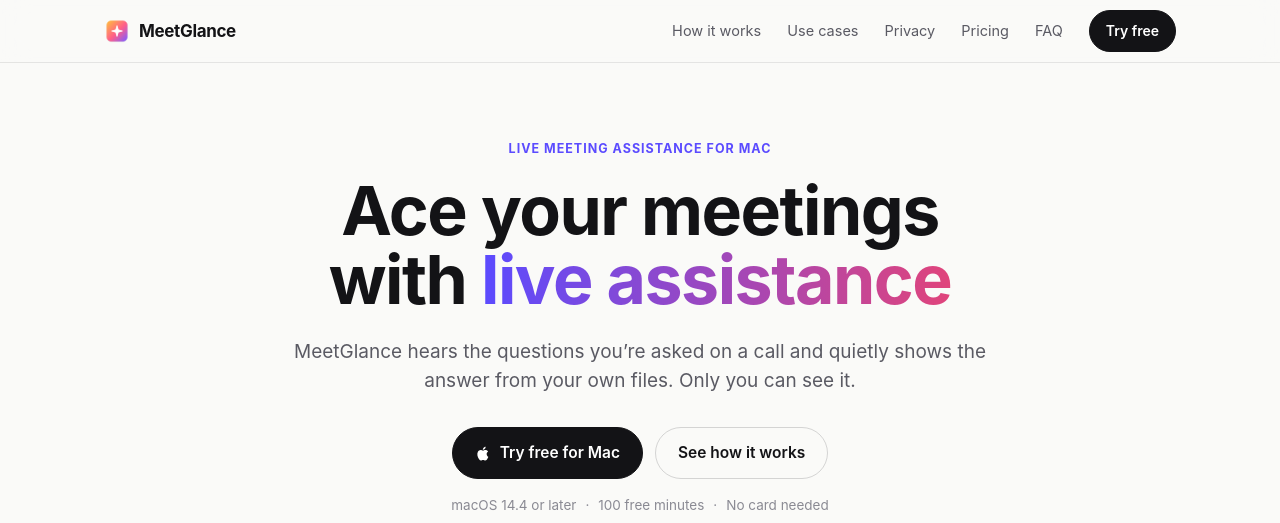
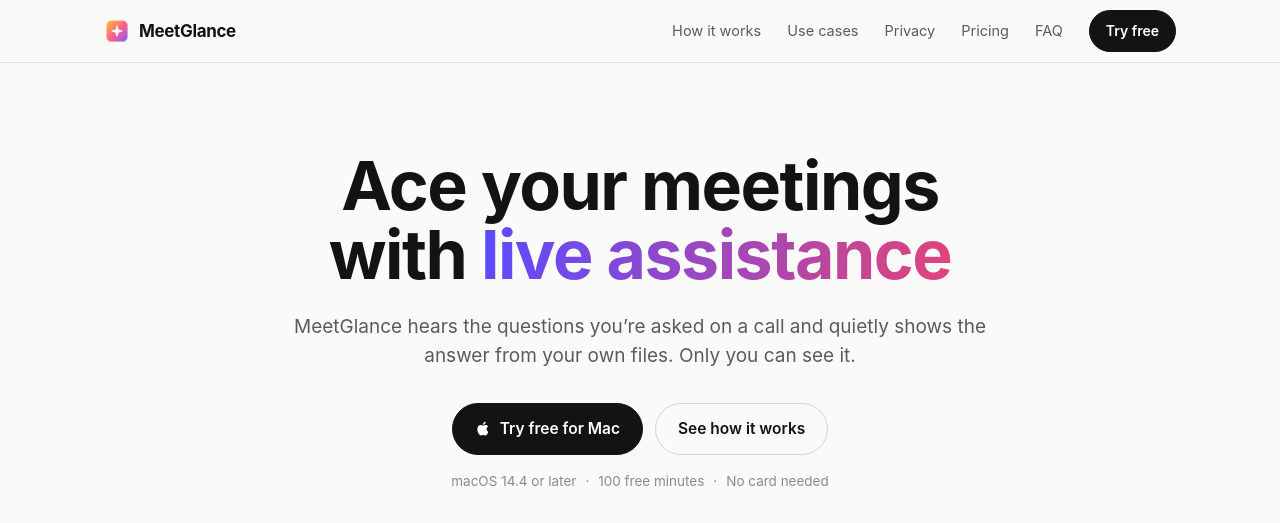
Before and after one commit to ckarthikv/meetglance-site, a plain HTML site: page index.html in a window 1280 px wide. Shown: the top 523 px of the page. Drawn offline with Linux system fonts and the light colour scheme.

Commit message:
Hero: drop eyebrow
Co-Authored-By: Claude Opus 5.5 <noreply@anthropic.com>

```diff
--- a/index.html
+++ b/index.html
@@ -256,7 +256,6 @@
 <header class="hero">
   <div class="wrap">
     <div>
-      <span class="eyebrow">Live meeting assistance for Mac</span>
       <h1>Ace your meetings<br /><span style="white-space:nowrap">with <em>live assistance</em></span></h1>
       <p class="lead">MeetGlance hears the questions you&rsquo;re asked on a call and quietly shows the answer from your own files. Only you can see it.</p>
       <div class="cta">
```
